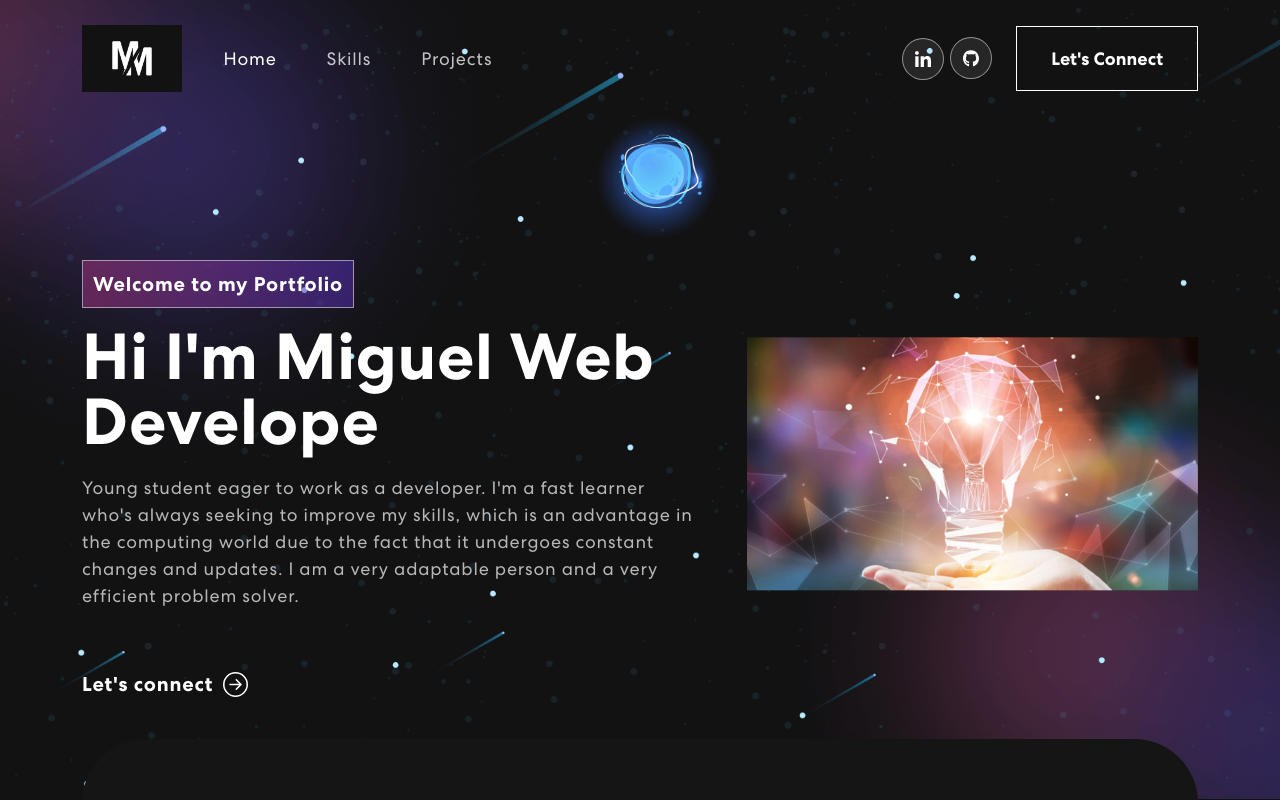
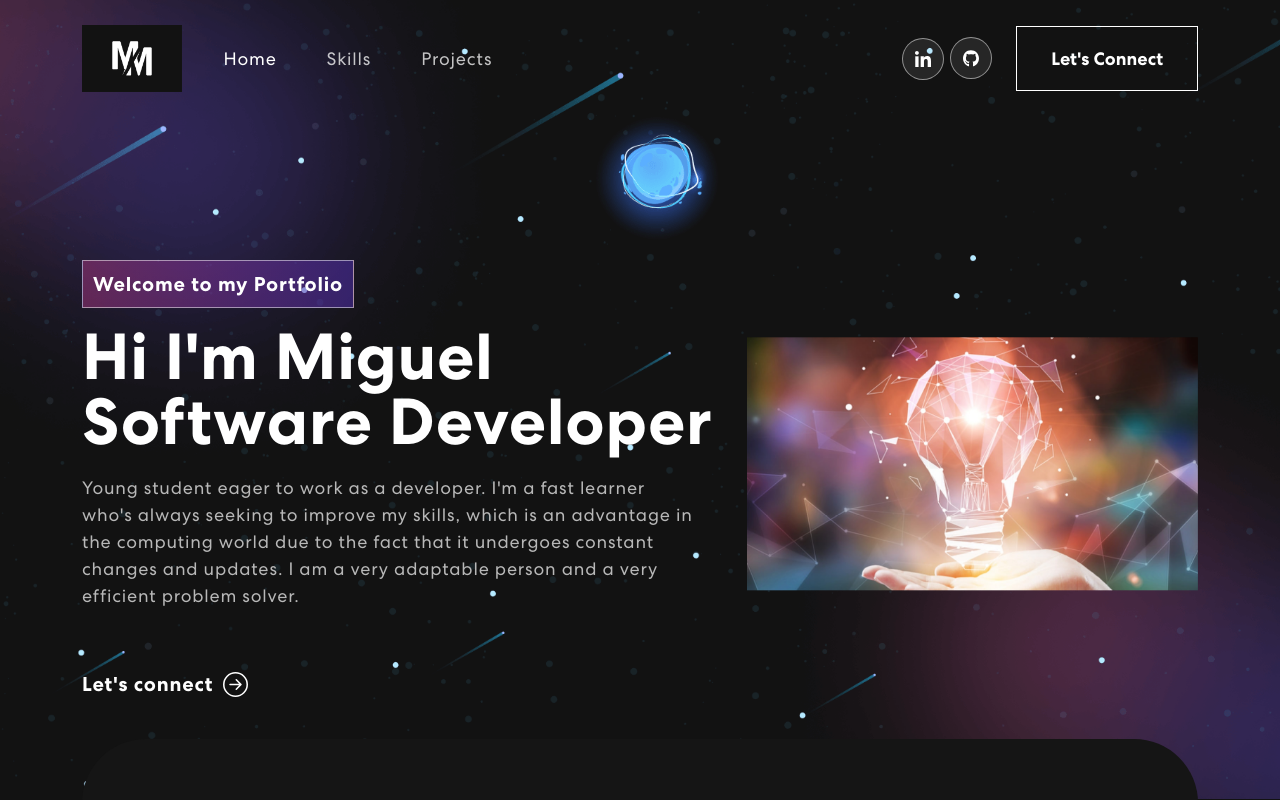
Before and after one commit to MiMendiola/cv-2022, a React (Create React App) app: page / in a window 1280 px wide. Shown: the top 800 px of the page. Built offline with nearby package versions, Linux system fonts and the light colour scheme.

Commit message:
Update Banner.js

```diff
--- a/src/components/Banner.js
+++ b/src/components/Banner.js
@@ -9,7 +9,7 @@ export const Banner = () => {
     const [text, setText] = useState("");
     const [delta, setDelta] = useState(300 - Math.random() * 100);
 
-    const toRotate = ["Web Developer", "Cross-platform developer"];
+    const toRotate = ["Software Developer", "Cross-platform developer", "Web Developer"];
     const period = 2000;
 
     useEffect(() => {
@@ -53,7 +53,7 @@ export const Banner = () => {
                         Young student eager to work as a developer.
                         I'm a fast learner who's always seeking to improve my skills, which is an advantage in the computing world due to the fact that it undergoes constant changes and updates. I am a very adaptable person and a very efficient problem solver.
                     </p>
-                    <button onClick={() => window.open('https://api.whatsapp.com/send/?phone=%2B12365129848&')}>Let's connect <ArrowRightCircle size={25}/></button>
+                    <button onClick={() => window.open('mailto:mglmendiol@gmail.com')}>Let's connect <ArrowRightCircle size={25}/></button>
                 </Col>
 
                 <Col  xs={12} md={6} xl={5}>
```
